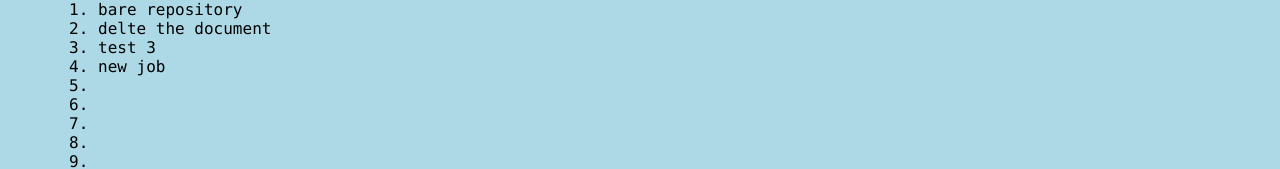
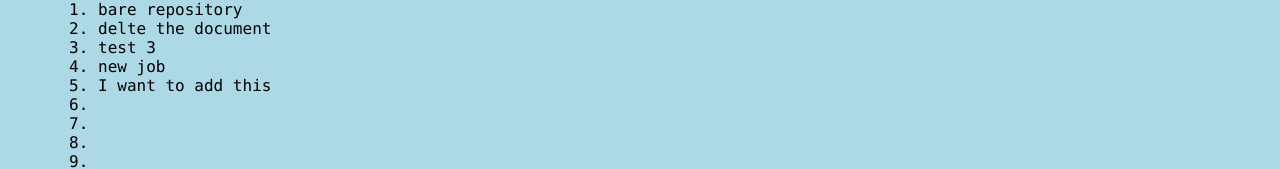
Before and after one commit to FlyingCoder89/geektime_learning, a plain HTML site: page index.html in a window 1280 px wide. Both pictures are taken after a click on the element "Terminologys". Shown: the part 293-462 px from the top of the page. Drawn offline with Linux system fonts and the light colour scheme.

Commit message:
update index - yang

```diff
--- a/index.html
+++ b/index.html
@@ -18,7 +18,7 @@
                     <li>delte the document</li>
                     <li>test 3</li>
                     <li>new job</li>
-                    <li></li>
+                    <li>I want to add this</li>
                     <li></li>
                     <li></li>
                     <li></li>
```
